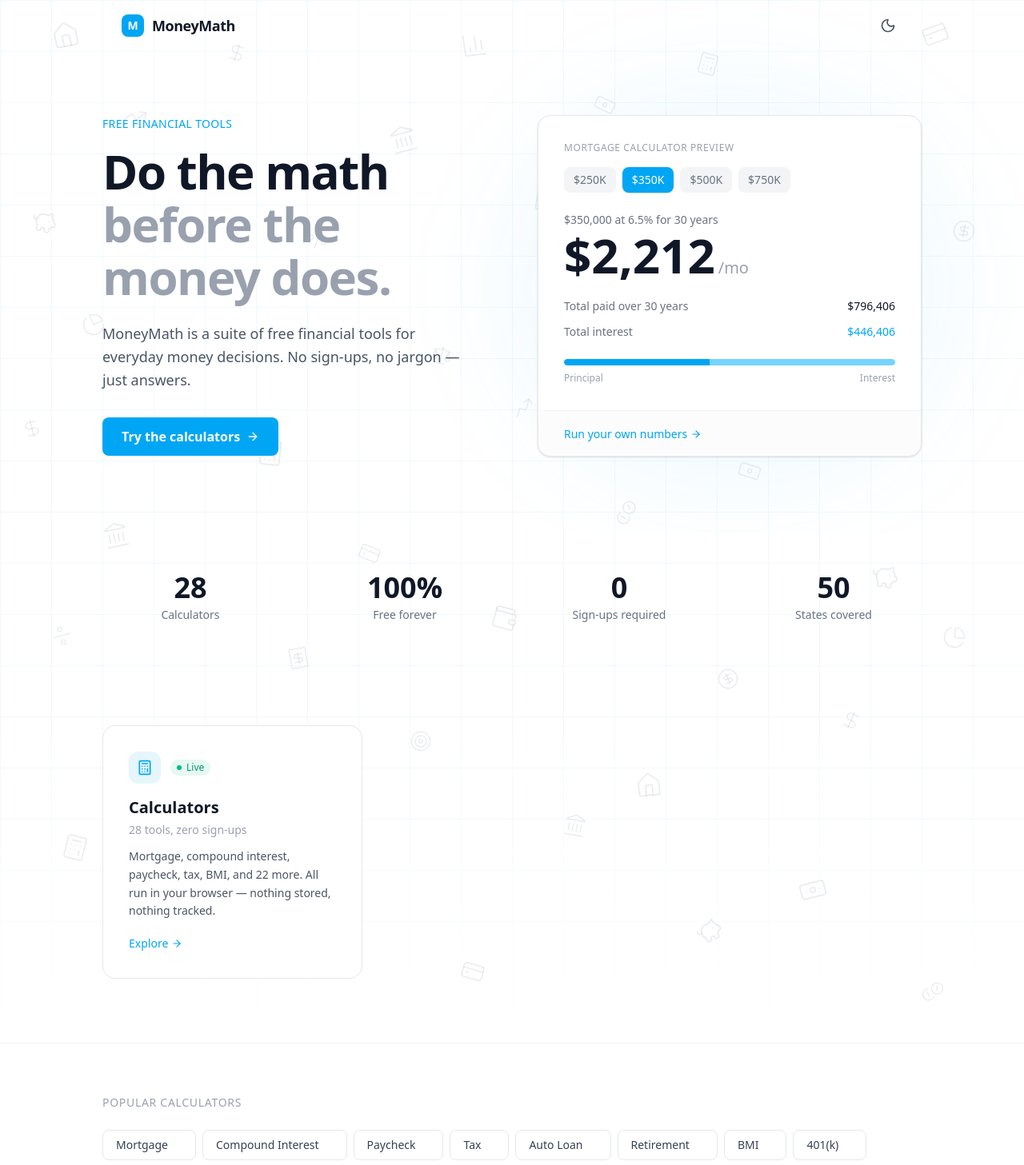
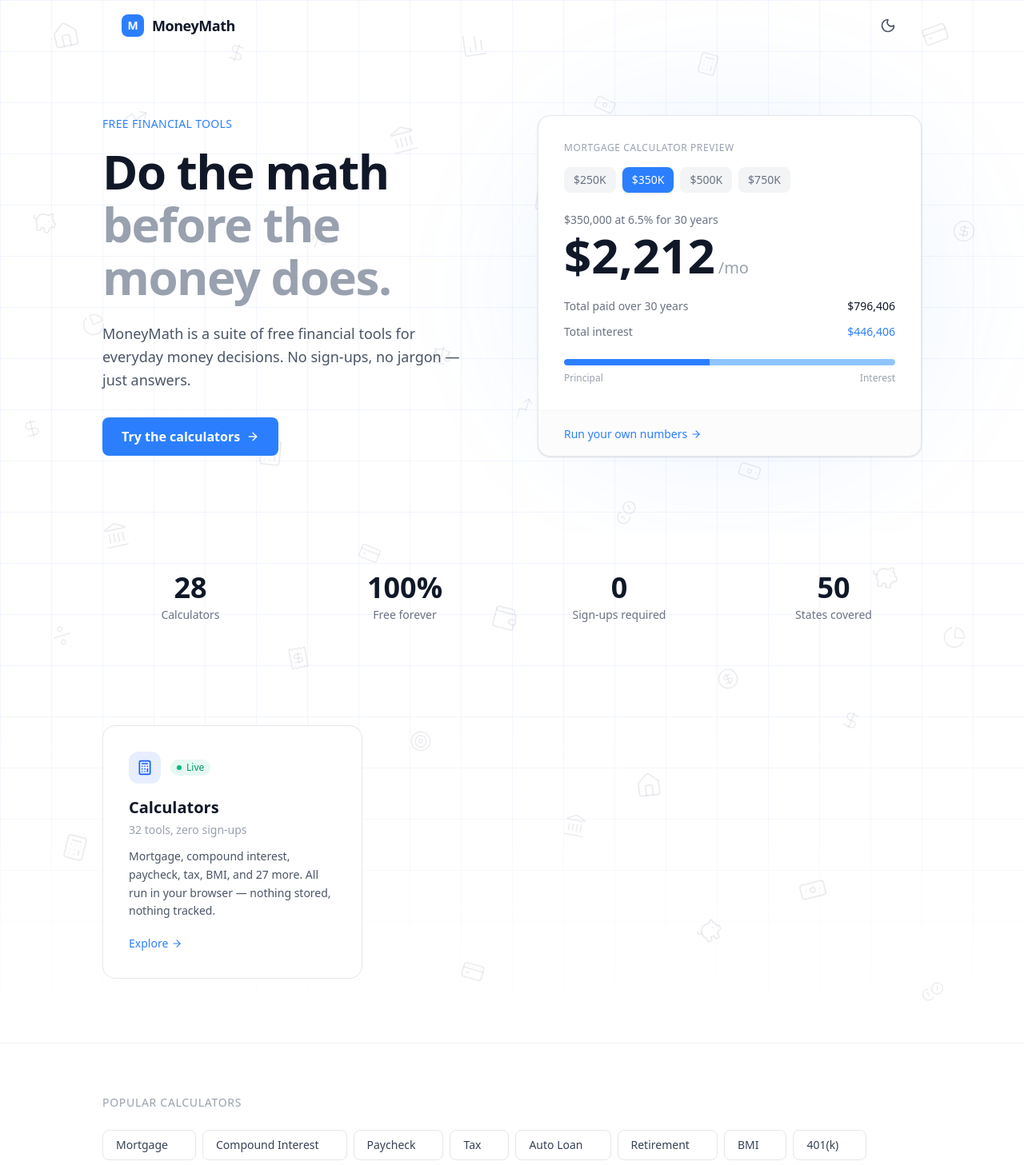
Before and after one commit to RevantMakkena/moneymath-landing, a Next.js app: page / in a window 1280 px wide. Shown: the top 1457 px of the page at 80% size. Built offline with nearby package versions, Linux system fonts and the light colour scheme.

Commit message:
change colors

```diff
--- a/src/app/globals.css
+++ b/src/app/globals.css
@@ -1,10 +1,6 @@
 @import "tailwindcss";
 
 @custom-variant dark (&:where(.dark, .dark *));
-
-@theme inline {
-  --color-sky-450: #2eb5f0;
-}
 
 body {
   -webkit-font-smoothing: antialiased;
@@ -12,15 +8,15 @@
 
 .hero-grid {
   background-image:
-    linear-gradient(rgba(14, 165, 233, 0.06) 1px, transparent 1px),
-    linear-gradient(90deg, rgba(14, 165, 233, 0.06) 1px, transparent 1px);
+    linear-gradient(rgba(37, 99, 235, 0.06) 1px, transparent 1px),
+    linear-gradient(90deg, rgba(37, 99, 235, 0.06) 1px, transparent 1px);
   background-size: 64px 64px;
 }
 
 :is(.dark) .hero-grid {
   background-image:
-    linear-gradient(rgba(14, 165, 233, 0.06) 1px, transparent 1px),
-    linear-gradient(90deg, rgba(14, 165, 233, 0.06) 1px, transparent 1px);
+    linear-gradient(rgba(37, 99, 235, 0.06) 1px, transparent 1px),
+    linear-gradient(90deg, rgba(37, 99, 235, 0.06) 1px, transparent 1px);
 }
 
 .hero-fade {
--- a/src/app/layout.tsx
+++ b/src/app/layout.tsx
@@ -7,7 +7,7 @@
 export const metadata: Metadata = {
   title: "MoneyMath — Free Financial Tools for Everyday Money Decisions",
   description:
-    "MoneyMath is a suite of 28 free financial calculators — mortgage, compound interest, paycheck, tax, retirement, and more. Understand your finances without jargon or sign-ups.",
+    "MoneyMath is a suite of 32 free financial calculators — mortgage, compound interest, paycheck, tax, retirement, and more. Understand your finances without jargon or sign-ups.",
   keywords: [
     "MoneyMath",
     "financial calculators",
--- a/src/components/FAQ.tsx
+++ b/src/components/FAQ.tsx
@@ -19,7 +19,7 @@
   },
   {
     q: "What calculators do you have?",
-    a: "28 and counting. Finance (mortgage, loan, compound interest, tax, paycheck, retirement, 401k, salary, and more), health (BMI, calorie, TDEE, macro), and utilities (unit converter, date, GPA, percentage).",
+    a: "32 and counting. Finance (mortgage, loan, compound interest, tax, paycheck, retirement, 401k, salary, and more), health (BMI, calorie, TDEE, macro), and utilities (unit converter, date, GPA, percentage).",
   },
   {
     q: "Can I share my calculation results?",
@@ -37,7 +37,7 @@
           onClick={() => setOpen(!open)}
           className="w-full flex items-center justify-between py-5 text-left cursor-pointer group"
         >
-          <span className="text-base font-medium text-gray-900 dark:text-white pr-4 group-hover:text-sky-500 transition-colors">
+          <span className="text-base font-medium text-gray-900 dark:text-white pr-4 group-hover:text-blue-500 transition-colors">
             {q}
           </span>
           <ChevronDown
@@ -64,7 +64,7 @@
     <section className="py-20 px-6">
       <div className="max-w-3xl mx-auto">
         <FadeIn>
-          <p className="text-sm font-medium text-sky-500 uppercase tracking-wider mb-3">
+          <p className="text-sm font-medium text-blue-500 uppercase tracking-wider mb-3">
             FAQ
           </p>
           <h2 className="text-2xl md:text-3xl font-bold text-gray-900 dark:text-white mb-10">
--- a/src/components/Footer.tsx
+++ b/src/components/Footer.tsx
@@ -9,7 +9,7 @@
             {/* Brand */}
             <div>
               <div className="flex items-center gap-2.5 mb-2">
-                <div className="w-6 h-6 rounded-md bg-sky-500 flex items-center justify-center">
+                <div className="w-6 h-6 rounded-md bg-blue-500 flex items-center justify-center">
                   <span className="text-white font-bold text-xs">M</span>
                 </div>
                 <span className="text-base font-semibold text-gray-900 dark:text-white">
--- a/src/components/HeroSection.tsx
+++ b/src/components/HeroSection.tsx
@@ -44,7 +44,7 @@
         <div className="grid md:grid-cols-2 gap-12 md:gap-16 items-center">
           {/* Left */}
           <div>
-            <p className="text-sm font-medium text-sky-500 mb-4 tracking-wide uppercase">
+            <p className="text-sm font-medium text-blue-500 mb-4 tracking-wide uppercase">
               Free financial tools
             </p>
             <h1 className="text-4xl md:text-5xl lg:text-6xl font-bold text-gray-900 dark:text-white tracking-tight leading-[1.1] mb-6">
@@ -63,7 +63,7 @@
             <div className="flex flex-wrap gap-3">
               <a
                 href="https://calculators.moneymath.pro"
-                className="inline-flex items-center gap-2 px-6 py-3 bg-sky-500 hover:bg-sky-600 text-white font-semibold rounded-lg transition-all hover:shadow-lg hover:shadow-sky-500/20"
+                className="inline-flex items-center gap-2 px-6 py-3 bg-blue-500 hover:bg-blue-600 text-white font-semibold rounded-lg transition-all hover:shadow-lg hover:shadow-blue-500/20"
               >
                 Try the calculators
                 <ArrowRight className="w-4 h-4" />
@@ -88,7 +88,7 @@
                       onClick={() => setActivePreset(i)}
                       className={`px-3 py-1.5 text-sm font-medium rounded-lg transition-all cursor-pointer ${
                         i === activePreset
-                          ? "bg-sky-500 text-white shadow-sm"
+                          ? "bg-blue-500 text-white shadow-sm"
                           : "bg-gray-100 dark:bg-zinc-800 text-gray-500 dark:text-gray-400 hover:bg-gray-200 dark:hover:bg-zinc-700"
                       }`}
                     >
@@ -126,7 +126,7 @@
                   <span className="text-gray-500 dark:text-gray-400">
                     Total interest
                   </span>
-                  <span className="text-sky-500 font-medium tabular-nums">
+                  <span className="text-blue-500 font-medium tabular-nums">
                     {fmt(calc.interest)}
                   </span>
                 </div>
@@ -135,11 +135,11 @@
                 <div className="pt-3">
                   <div className="h-2 rounded-full bg-gray-100 dark:bg-zinc-800 overflow-hidden flex">
                     <div
-                      className="h-full bg-sky-500 rounded-l-full transition-all duration-500"
+                      className="h-full bg-blue-500 rounded-l-full transition-all duration-500"
                       style={{width: `${(principal / calc.total) * 100}%`}}
                     />
                     <div
-                      className="h-full bg-sky-300 dark:bg-sky-400/40 rounded-r-full transition-all duration-500"
+                      className="h-full bg-blue-300 dark:bg-blue-400/40 rounded-r-full transition-all duration-500"
                       style={{width: `${(calc.interest / calc.total) * 100}%`}}
                     />
                   </div>
@@ -154,7 +154,7 @@
               <div className="px-6 py-4 md:px-8 border-t border-gray-100 dark:border-zinc-800 bg-gray-50/50 dark:bg-zinc-800/30">
                 <a
                   href="https://calculators.moneymath.pro/mortgage"
-                  className="text-sm text-sky-500 hover:text-sky-400 font-medium transition-colors inline-flex items-center gap-1"
+                  className="text-sm text-blue-500 hover:text-blue-400 font-medium transition-colors inline-flex items-center gap-1"
                 >
                   Run your own numbers
                   <ArrowRight className="w-3.5 h-3.5" />
@@ -163,7 +163,7 @@
             </div>
 
             {/* Glow */}
-            <div className="absolute -z-10 top-1/2 left-1/2 -translate-x-1/2 -translate-y-1/2 w-[120%] h-[120%] rounded-full bg-sky-500/5 dark:bg-sky-500/10 blur-3xl" />
+            <div className="absolute -z-10 top-1/2 left-1/2 -translate-x-1/2 -translate-y-1/2 w-[120%] h-[120%] rounded-full bg-blue-500/5 dark:bg-blue-500/10 blur-3xl" />
           </div>
         </div>
       </div>
--- a/src/components/Navbar.tsx
+++ b/src/components/Navbar.tsx
@@ -31,7 +31,7 @@
     >
       <div className="max-w-5xl mx-auto px-6 h-16 flex items-center justify-between">
         <div className="flex items-center gap-2.5">
-          <div className="w-7 h-7 rounded-lg bg-sky-500 flex items-center justify-center">
+          <div className="w-7 h-7 rounded-lg bg-blue-500 flex items-center justify-center">
             <span className="text-white font-bold text-sm">M</span>
           </div>
           <span className="text-lg font-semibold text-gray-900 dark:text-white tracking-tight">
--- a/src/components/PopularCalcs.tsx
+++ b/src/components/PopularCalcs.tsx
@@ -15,7 +15,7 @@
             <a
               key={calc.path}
               href={`${baseUrl}${calc.path}`}
-              className="calc-card inline-flex items-center gap-1.5 px-4 py-2 rounded-lg border border-gray-200 dark:border-zinc-800 bg-white dark:bg-zinc-900 text-sm text-gray-700 dark:text-gray-300 hover:text-sky-500 dark:hover:text-sky-400 hover:border-sky-200 dark:hover:border-sky-500/30 transition-colors"
+              className="calc-card inline-flex items-center gap-1.5 px-4 py-2 rounded-lg border border-gray-200 dark:border-zinc-800 bg-white dark:bg-zinc-900 text-sm text-gray-700 dark:text-gray-300 hover:text-blue-500 dark:hover:text-blue-400 hover:border-blue-200 dark:hover:border-blue-500/30 transition-colors"
             >
               {calc.name}
               <ArrowUpRight className="w-3 h-3 opacity-0 group-hover:opacity-100 text-gray-400" />
--- a/src/components/ProductCard.tsx
+++ b/src/components/ProductCard.tsx
@@ -43,7 +43,7 @@
       </p>
 
       {url && (
-        <span className="inline-flex items-center gap-1 text-sm font-medium text-sky-500 group-hover:text-sky-400 transition-colors">
+        <span className="inline-flex items-center gap-1 text-sm font-medium text-blue-500 group-hover:text-blue-400 transition-colors">
           Explore
           <ArrowRight className="w-3.5 h-3.5 transition-transform group-hover:translate-x-0.5" />
         </span>
--- a/src/data/products.ts
+++ b/src/data/products.ts
@@ -15,14 +15,14 @@
 export const products: Product[] = [
   {
     name: "Calculators",
-    tagline: "28 tools, zero sign-ups",
+    tagline: "32 tools, zero sign-ups",
     description:
-      "Mortgage, compound interest, paycheck, tax, BMI, and 22 more. All run in your browser — nothing stored, nothing tracked.",
+      "Mortgage, compound interest, paycheck, tax, BMI, and 27 more. All run in your browser — nothing stored, nothing tracked.",
     icon: Calculator,
     status: "live",
     url: "https://calculators.moneymath.pro",
-    accent: "#0ea5e9",
-    accentBg: "bg-sky-500/10 text-sky-500",
+    accent: "#2563eb",
+    accentBg: "bg-blue-600/10 text-blue-600",
   },
 ];
 
```
